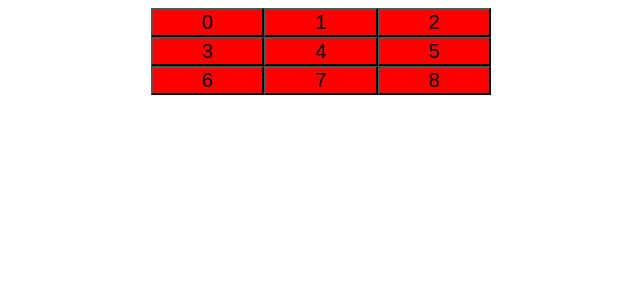
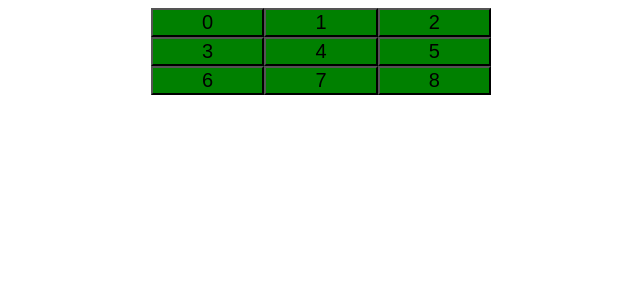
Before and after one commit to HAN20190621/sandbox, a React (Create React App) app: page / in a window 1280 px wide. Shown: the top 300 px of the page, without its empty margins (319-959 px from the left). Built offline with nearby package versions, Linux system fonts and the light colour scheme.

Commit message:
some changes

```diff
--- a/src/components/Board.jsx
+++ b/src/components/Board.jsx
@@ -22,7 +22,7 @@ for (const [key, value] of Object.entries(object)) {
           id={item}
           key={item}
           text={item}
-          color="red"
+          color="green"
           onClick={handleClick}
         />
       );
```
Also changed, not shown: package.json (line endings or trailing spaces).
